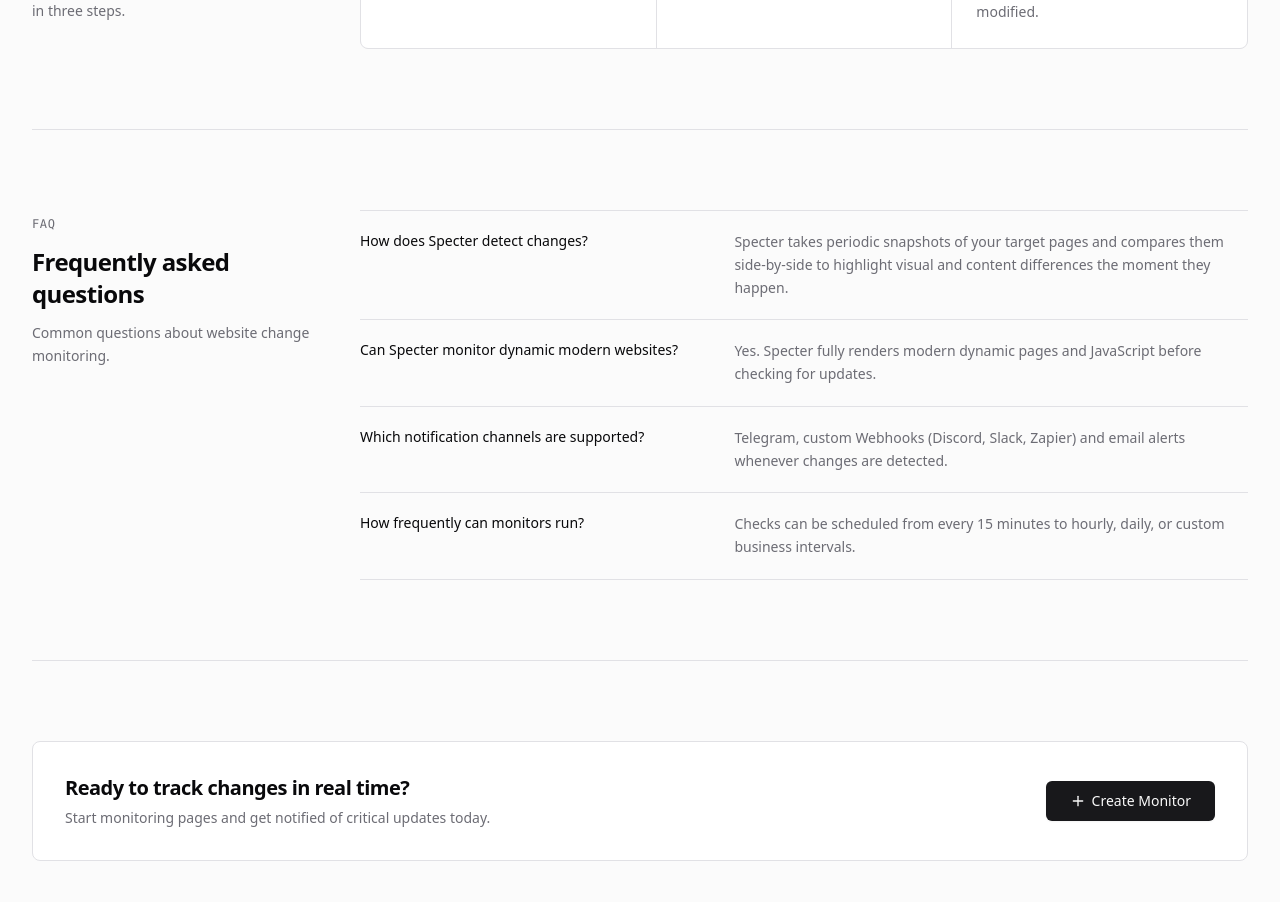
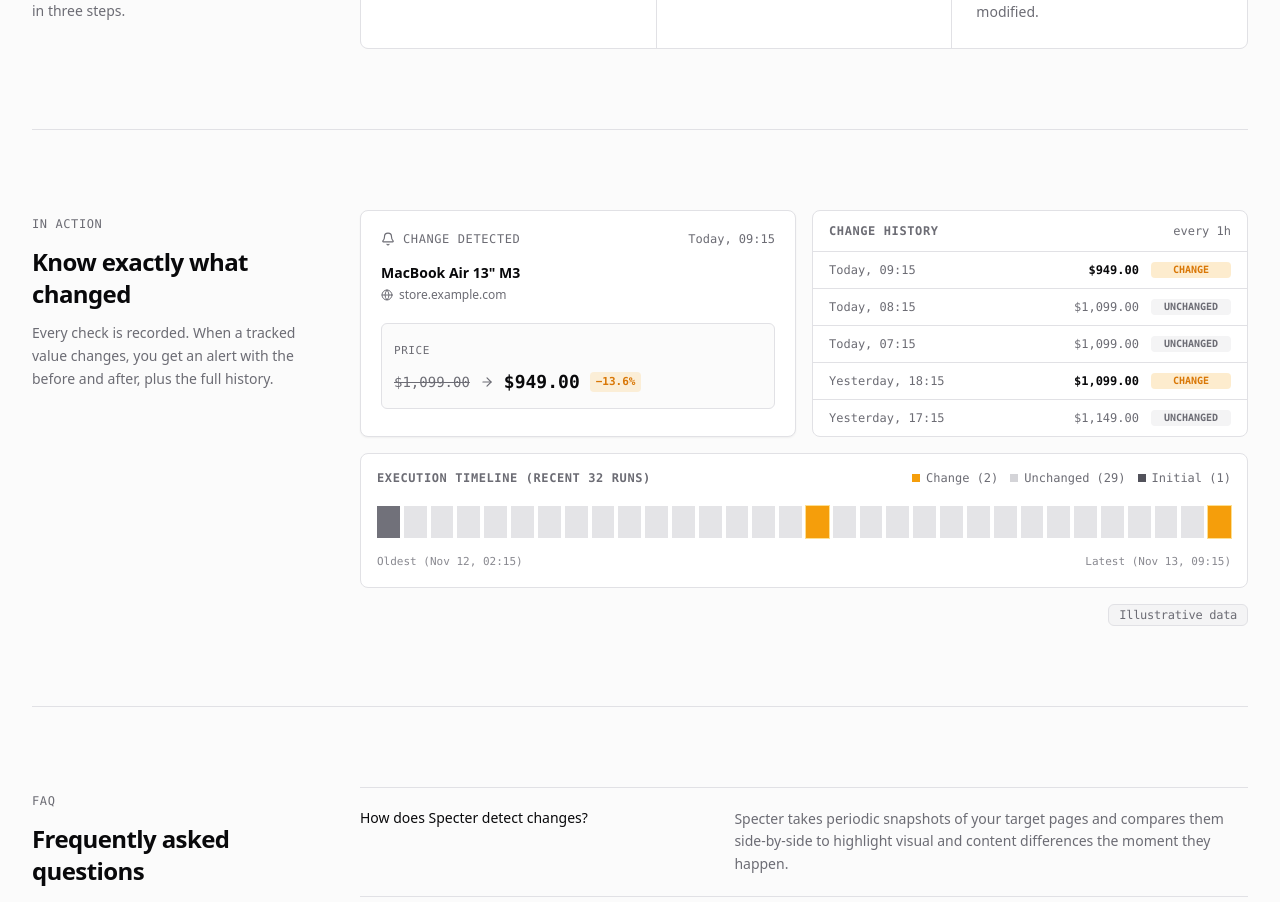
Before and after one commit to pedroaugusto04/Specter, a Next.js app in the folder frontend/: page / in a window 1280 px wide. Shown: the part 800-1702 px from the top of the page. Built offline with nearby package versions, Linux system fonts and the light colour scheme; no server answers.

Commit message:
feat(marketing): add product preview section to landing page

```diff
--- a/frontend/src/components/dashboard/ExecutionTimelineStrip.tsx
+++ b/frontend/src/components/dashboard/ExecutionTimelineStrip.tsx
@@ -13,6 +13,8 @@ interface ExecutionTimelineStripProps {
   timeZone?: string;
   selectedRunId?: string | null;
   onSelectRun?: (run: TimelineStripPoint) => void;
+  title?: string;
+  interactive?: boolean;
 }
 
 export function ExecutionTimelineStrip({
@@ -20,6 +22,8 @@ export function ExecutionTimelineStrip({
   timeZone,
   selectedRunId,
   onSelectRun,
+  title,
+  interactive = true,
 }: ExecutionTimelineStripProps) {
   const [tooltipState, setTooltipState] = React.useState<{
     run: TimelineStripPoint;
@@ -49,7 +53,8 @@ export function ExecutionTimelineStrip({
     <div className="rounded-lg border border-border bg-card p-4 space-y-3">
       <div className="flex flex-wrap items-center justify-between gap-2">
         <span className="text-xs font-mono font-semibold uppercase tracking-wider text-muted-foreground">
-          Execution sequence — equally spaced observations (Recent {chronologicalRuns.length})
+          {title ??
+            `Execution sequence — equally spaced observations (Recent ${chronologicalRuns.length})`}
         </span>
 
         {/* Legend */}
@@ -99,6 +104,7 @@ export function ExecutionTimelineStrip({
               <button
                 key={run.id}
                 type="button"
+                disabled={!interactive || !onSelectRun}
                 onClick={() => onSelectRun?.(run)}
                 onMouseEnter={(e) => {
                   const targetRect = e.currentTarget.getBoundingClientRect();
@@ -121,7 +127,9 @@ export function ExecutionTimelineStrip({
                 onMouseLeave={() => {
                   setTooltipState(null);
                 }}
-                className={`relative flex-1 h-full rounded-xs transition-all cursor-pointer ${barBg} ${
+                className={`relative flex-1 h-full rounded-xs transition-all ${
+                  interactive && onSelectRun ? 'cursor-pointer' : 'cursor-default'
+                } ${barBg} ${
                   isSelected
                     ? 'ring-2 ring-primary ring-offset-1 ring-offset-background z-10 scale-y-110'
                     : ''
@@ -174,7 +182,9 @@ export function ExecutionTimelineStrip({
               {'httpStatus' in tooltipState.run && tooltipState.run.httpStatus ? (
                 <span>HTTP {tooltipState.run.httpStatus}</span>
               ) : null}
-              <span className="text-primary underline">Click to inspect</span>
+              {interactive && onSelectRun && (
+                <span className="text-primary underline">Click to inspect</span>
+              )}
             </div>
           </div>
         )}
--- a/frontend/src/components/marketing/LandingSection.tsx
+++ b/frontend/src/components/marketing/LandingSection.tsx
@@ -1,5 +1,6 @@
 'use client';
 
+import { ProductPreview } from '@/components/marketing/ProductPreview';
 import { Button } from '@/components/ui/button';
 import type { UserDto } from '@/lib/api';
 import { ArrowRight, Bell, Clock, Globe, Plus } from 'lucide-react';
@@ -162,6 +163,16 @@ export function LandingSection({ user, onGetStarted, onOpenCreate }: LandingSect
         </div>
       </section>
 
+      {/* Product preview */}
+      <section className="py-16 sm:py-20 grid gap-8 lg:grid-cols-[280px_1fr] lg:gap-12">
+        <SectionHeader
+          eyebrow="In action"
+          title="Know exactly what changed"
+          description="Every check is recorded. When a tracked value changes, you get an alert with the before and after, plus the full history."
+        />
+        <ProductPreview />
+      </section>
+
       {/* FAQ */}
       <section className="py-16 sm:py-20 grid gap-8 lg:grid-cols-[280px_1fr] lg:gap-12">
         <SectionHeader
--- /dev/null
+++ b/frontend/src/components/marketing/ProductPreview.tsx
@@ -0,0 +1,166 @@
+'use client';
+
+import {
+  ExecutionTimelineStrip,
+  type TimelineStripPoint,
+} from '@/components/dashboard/ExecutionTimelineStrip';
+import { Badge } from '@/components/ui/badge';
+import { CHANGE_STATUS, RUN_STATUS } from '@/lib/domainValues';
+import { ArrowRight, Bell, Globe } from 'lucide-react';
+import * as React from 'react';
+
+/**
+ * Illustrative, static data for the landing page preview.
+ * Fixed values (no Date.now()) keep server and client renders identical.
+ */
+const PREVIEW_TARGET = {
+  name: 'MacBook Air 13" M3',
+  host: 'store.example.com',
+  field: 'price',
+};
+
+const PREVIEW_CHANGE = {
+  previous: '$1,099.00',
+  current: '$949.00',
+  delta: '−13.6%',
+  detectedAt: 'Today, 09:15',
+};
+
+const PREVIEW_HISTORY = [
+  { time: 'Today, 09:15', value: '$949.00', status: 'change' },
+  { time: 'Today, 08:15', value: '$1,099.00', status: 'unchanged' },
+  { time: 'Today, 07:15', value: '$1,099.00', status: 'unchanged' },
+  { time: 'Yesterday, 18:15', value: '$1,099.00', status: 'change' },
+  { time: 'Yesterday, 17:15', value: '$1,149.00', status: 'unchanged' },
+] as const;
+
+const HISTORY_LABEL: Record<(typeof PREVIEW_HISTORY)[number]['status'], string> = {
+  change: 'CHANGE',
+  unchanged: 'UNCHANGED',
+};
+
+/** Timeline mirrors the history above: hourly checks ending "Today, 09:15" (a change). */
+const PREVIEW_RUN_COUNT = 32;
+const PREVIEW_INTERVAL_MS = 60 * 60 * 1000;
+const PREVIEW_LATEST_MS = Date.UTC(2026, 10, 13, 9, 15, 0);
+const PREVIEW_START_MS = PREVIEW_LATEST_MS - (PREVIEW_RUN_COUNT - 1) * PREVIEW_INTERVAL_MS;
+const PREVIEW_CHANGE_INDEXES = new Set([PREVIEW_RUN_COUNT - 16, PREVIEW_RUN_COUNT - 1]);
+
+function buildPreviewRuns(count: number): TimelineStripPoint[] {
+  return Array.from({ length: count }, (_, index) => ({
+    id: `preview-run-${index}`,
+    executedAt: new Date(PREVIEW_START_MS + index * PREVIEW_INTERVAL_MS).toISOString(),
+    status: RUN_STATUS.Success,
+    hasChanges:
+      index === 0
+        ? CHANGE_STATUS.Initial
+        : PREVIEW_CHANGE_INDEXES.has(index)
+          ? CHANGE_STATUS.Changed
+          : CHANGE_STATUS.Unchanged,
+    durationMs: 1800 + ((index * 137) % 900),
+    contractRevision: null,
+    errorMessage: null,
+    values: {},
+  }));
+}
+
+function PreviewAlertCard() {
+  return (
+    <div className="rounded-lg border border-border bg-card p-5 space-y-4 shadow-sm">
+      <div className="flex items-center justify-between gap-3">
+        <span className="inline-flex items-center gap-2 text-xs font-mono font-medium uppercase tracking-wider text-muted-foreground">
+          <Bell className="h-3.5 w-3.5" />
+          Change detected
+        </span>
+        <span className="text-xs font-mono text-muted-foreground">{PREVIEW_CHANGE.detectedAt}</span>
+      </div>
+
+      <div className="space-y-1">
+        <p className="text-sm font-semibold text-foreground">{PREVIEW_TARGET.name}</p>
+        <p className="inline-flex items-center gap-1.5 text-xs text-muted-foreground">
+          <Globe className="h-3 w-3" />
+          {PREVIEW_TARGET.host}
+        </p>
+      </div>
+
+      <div className="rounded-md border border-border bg-background p-3 space-y-2">
+        <span className="text-[11px] font-mono uppercase tracking-wider text-muted-foreground">
+          {PREVIEW_TARGET.field}
+        </span>
+        <div className="flex flex-wrap items-center gap-2.5 font-mono">
+          <span className="text-sm text-muted-foreground line-through">
+            {PREVIEW_CHANGE.previous}
+          </span>
+          <ArrowRight className="h-3.5 w-3.5 text-muted-foreground" />
+          <span className="text-lg font-semibold text-foreground">{PREVIEW_CHANGE.current}</span>
+          <span className="rounded px-1.5 py-0.5 text-[11px] font-semibold bg-amber-500/15 text-amber-600 dark:text-amber-400">
+            {PREVIEW_CHANGE.delta}
+          </span>
+        </div>
+      </div>
+    </div>
+  );
+}
+
+function PreviewHistoryList() {
+  return (
+    <div className="rounded-lg border border-border bg-card">
+      <div className="flex items-center justify-between border-b border-border px-4 py-3">
+        <span className="text-xs font-mono font-semibold uppercase tracking-wider text-muted-foreground">
+          Change history
+        </span>
+        <span className="text-xs font-mono text-muted-foreground">every 1h</span>
+      </div>
+      <ul className="divide-y divide-border">
+        {PREVIEW_HISTORY.map((entry) => (
+          <li
+            key={entry.time}
+            className="flex items-center justify-between gap-3 px-4 py-2.5 text-xs font-mono"
+          >
+            <span className="text-muted-foreground">{entry.time}</span>
+            <div className="flex items-center gap-3">
+              <span
+                className={
+                  entry.status === 'change' ? 'font-semibold text-foreground' : 'text-muted-foreground'
+                }
+              >
+                {entry.value}
+              </span>
+              <span
+                className={`w-20 text-center text-[10px] uppercase px-1 rounded font-semibold ${
+                  entry.status === 'change'
+                    ? 'bg-amber-500/20 text-amber-600 dark:text-amber-400'
+                    : 'bg-muted text-muted-foreground'
+                }`}
+              >
+                {HISTORY_LABEL[entry.status]}
+              </span>
+            </div>
+          </li>
+        ))}
+      </ul>
+    </div>
+  );
+}
+
+export function ProductPreview() {
+  const runs = React.useMemo(() => buildPreviewRuns(PREVIEW_RUN_COUNT), []);
+
+  return (
+    <div className="space-y-4">
+      <div className="grid gap-4 md:grid-cols-2">
+        <PreviewAlertCard />
+        <PreviewHistoryList />
+      </div>
+      <ExecutionTimelineStrip
+        runs={runs}
+        timeZone="UTC"
+        title="Execution timeline (Recent 32 runs)"
+        interactive={false}
+      />
+      <div className="flex justify-end">
+        <Badge variant="secondary">Illustrative data</Badge>
+      </div>
+    </div>
+  );
+}
```
